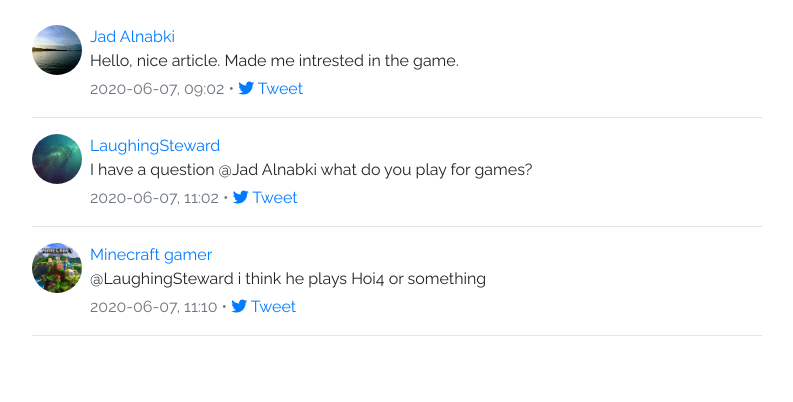
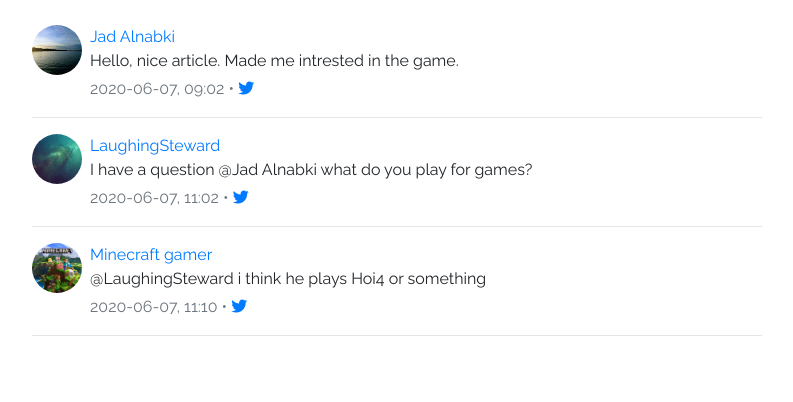
Before and after one commit to theXtroyer1221/Cloud-buffer, a Flask app: page /post/2401 in a window 1280 px wide. Shown: the part 2727-3129 px from the top of the page, without its empty margins (148-941 px from the left). Run offline with Flask 2, Linux system fonts and the light colour scheme; a user stored in the database is signed in; data comes from the database, SQL or seed files in the repository; some libraries are stand-ins or nearby versions.

Commit message:
added 'db.session.commit()' to save the comment created in the database, removed 'tweet' word from share button on comments

```diff
--- a/cloudBuffer/routes.py
+++ b/cloudBuffer/routes.py
@@ -309,6 +309,8 @@ def post(post_id):
     post = Post.query.get_or_404(post_id)
     if form.validate_on_submit():
         comment = Comment(content=form.content.data, author=current_user, post=post)
+        db.session.add(comment)
+        db.session.commit()
     return render_template("post.html",
                            title=post.title,
                            post=post,
--- a/cloudBuffer/templates/post.html
+++ b/cloudBuffer/templates/post.html
@@ -145,8 +145,8 @@
                   <a href="{{url_for('user', username=comment.author.username)}}">{{comment.author.username}}</a>
                   <p class="mb-1">{{comment.content}}</p>
                   <span class="text-secondary"
-                    >{{comment.timestamp.strftime('%Y-%m-%d, %H:%M')}} • <a href='https://twitter.com/intent/tweet?text="{{comment.content}}" - {{comment.author.username}}&url={{request.url}}'><i class="fa fa-twitter" aria-hidden="true"></i> Tweet</a></span
-                  >
+                    >{{comment.timestamp.strftime('%Y-%m-%d, %H:%M')}} • <a href='https://twitter.com/intent/tweet?text="{{comment.content}}" - {{comment.author.username}}&url={{request.url}}'><i class="fa fa-twitter" aria-hidden="true"></i></a
+                  ></span>
                 </div>
               </div>
               {% endif %}
```
